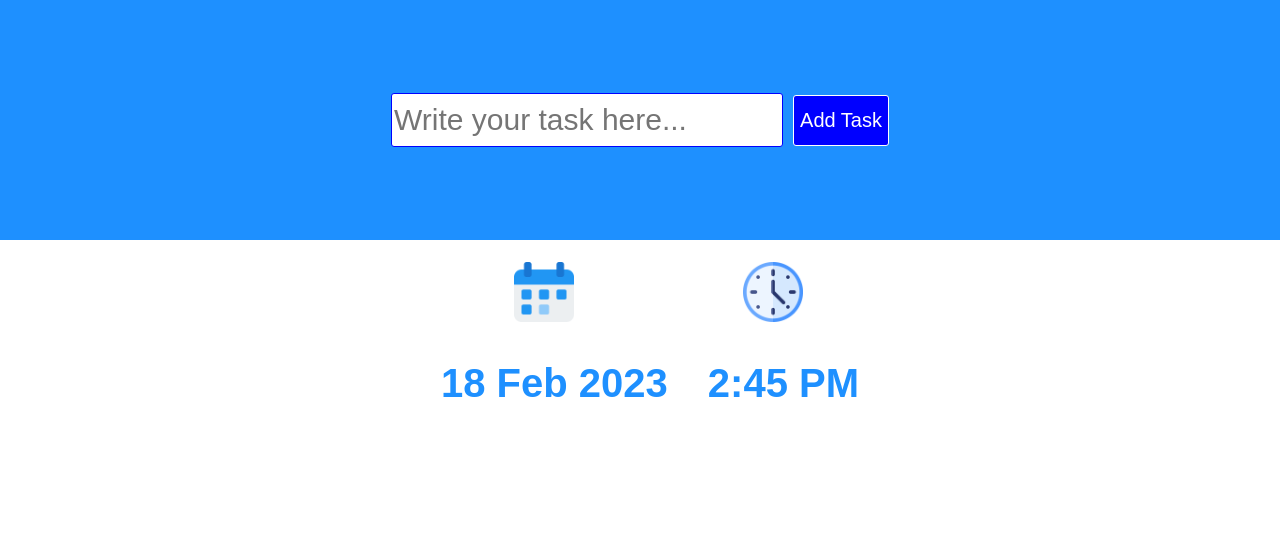
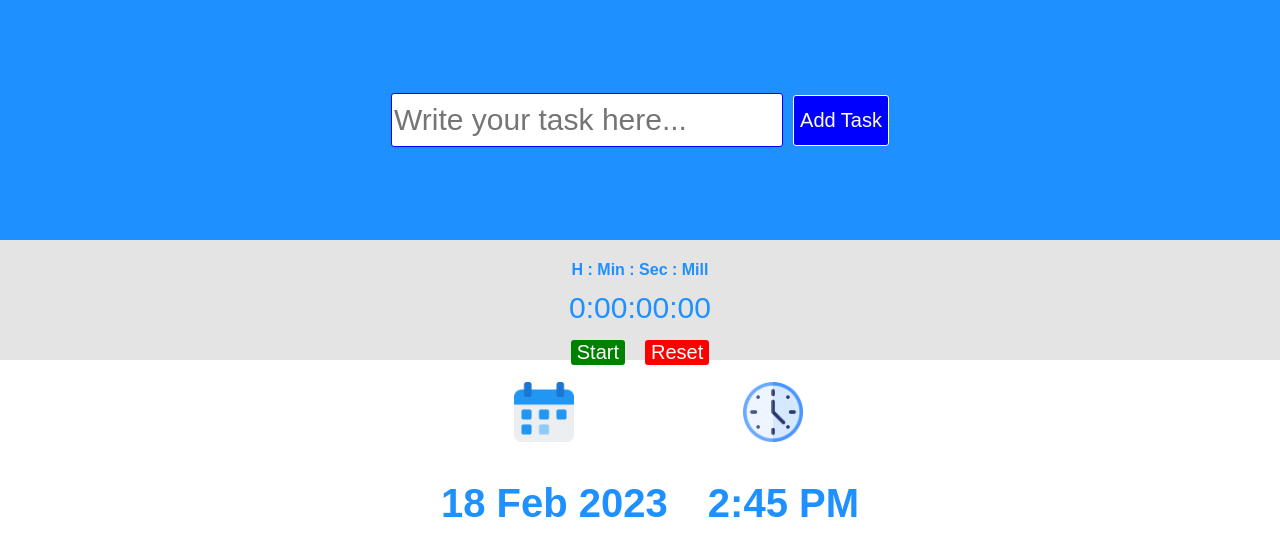
Before and after one commit to kizitoomoit/ReactToDoListApp, a React (Create React App) app: page / in a window 1280 px wide. Shown: the top 556 px of the page. Built offline with nearby package versions, Linux system fonts and the light colour scheme.

Commit message:
Added the stop watch feature

```diff
--- a/src/App.css
+++ b/src/App.css
@@ -131,7 +131,42 @@ addTask input:focus{
   align-items: right;
   justify-content: right;
 }
+.stopwatch{
+  text-align: center;
+  color: dodgerblue;
+  font-size: 30px;
+  margin-top: -10px;
+  margin-bottom: 5px;
+}
 
+.stopwatch-container{
+  background-color: rgb(228, 228, 228);
+  width: 100%;
+  height: 15vh;
+
+
+}
+.stopwatch-container h4 {
+  color: dodgerblue;
+}
+.stopwatch-buttons button:first-child {
+  background-color: green;
+}
+
+.stopwatch-buttons button:last-child {
+  background-color: red;
+}
+.stopwatch-buttons button {
+  margin: 10px;
+  background-color: blue;
+  border: none;
+  border-radius: 3px;
+  color: white;
+  cursor: pointer;
+  font-size: 20px;
+  text-align: center;
+
+}
 @media screen and (max-width: 480px) {
 .addTask input {
   height: 30px;
@@ -185,4 +220,14 @@ addTask input:focus{
   justify-content: center;
   text-align: center;
 }
+.stopwatch{
+  text-align: center;
+  color: dodgerblue;
+  font-size: 20px;
+  margin-top: -10px;
+  margin-bottom: 5px;
 }
+.stopwatch-container h4 {
+  font-size: 12px;
+}
+}
--- a/src/App.js
+++ b/src/App.js
@@ -9,6 +9,42 @@ function App() {
 const [todoList, setTodoList] = useState([]);
 const [newTask, setNewTask] = useState("");
 const [dateState, setDateState] = useState(new Date());
+// state to store time
+const [time, setTime] = useState(0);
+
+//state to check stopwatch running or not
+const [isRunning, setIstRunning] = useState(false);
+
+useEffect(()=> {
+  let intervalId;
+  if(isRunning) {
+    //Setting time from 0 to 1 every 10 milisecond using js setInterval method
+    intervalId = setInterval(() => setTime(time + 1), 10);
+  }
+  return () => clearInterval(intervalId);
+}, [isRunning, time]);
+
+//Hour calculation
+const hours = Math.floor(time / 3600000);
+
+//Minutes calculation
+const minutes = Math.floor((time % 3600000) / 6000);
+
+// Seconds calculation
+const seconds = Math.floor((time % 6000) / 100);
+
+// Millisecons calculations
+const milliseconds = time % 100;
+
+// method to start and stop timer
+const startAndStop = () => {
+  setIstRunning(!isRunning);
+};
+
+// Method to reset timer back to 0
+const reset = () => {
+  setTime(0);
+};
 
 useEffect(() => {
   setInterval(() => setDateState(new Date()), 30000);
@@ -63,6 +99,25 @@ useEffect(() => {
 
       <button onClick={addTask}>Add Task</button>
     </div>
+
+      <div className = "stopwatch-container">
+          <h4>H : Min : Sec : Mill</h4>
+
+        <p className ="stopwatch">
+          {hours}:{minutes.toString().padStart(2, "0")}:
+          {seconds.toString().padStart(2, "0")}:
+          {milliseconds.toString().padStart(2, "0")}
+        </p>
+
+      <div className ="stopwatch-buttons">
+        <button className="stopwatch-button" onClick={startAndStop}>
+          {isRunning ? "Stop" : "Start"}
+        </button>
+        <button className="stopwatch-button" onClick={reset}>Reset</button>
+      </div>
+
+      </div>
+
 
     <div className="clockncalendar">
     <div className="time">
--- a/src/Task.js
+++ b/src/Task.js
@@ -6,7 +6,7 @@ export const Task = (props) => {
             <h1 style={{color: props.completed ? "white" : "black"}}>{props.taskName}</h1>
             <div className="taskbtns">
 
-            <button  className="completebtn" onClick={() => props.completeTask(props.id)}>Complete</button>
+            <button  className="completebtn" onClick={() => props.completeTask(props.id)}>{props.completed ? "Completed" : "Complete"}</button>
             <button  className="deletebtn" onClick={() => props.deleteTask(props.id)}> X </button>
 
             </div>
```
